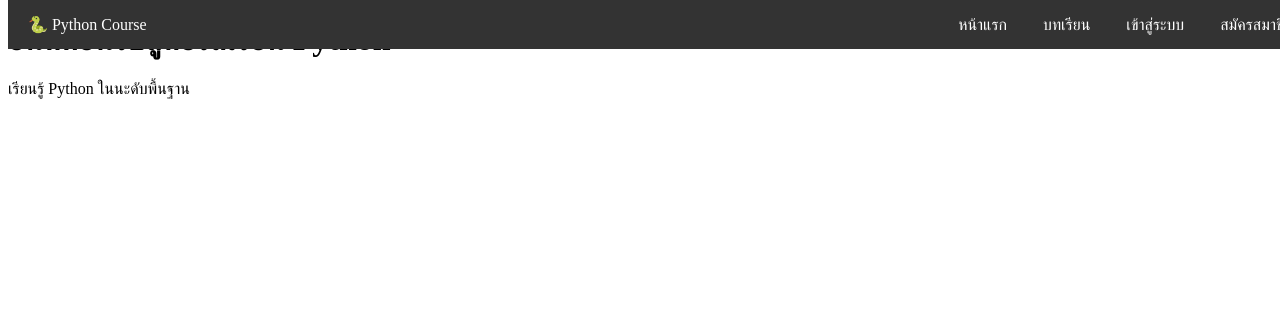
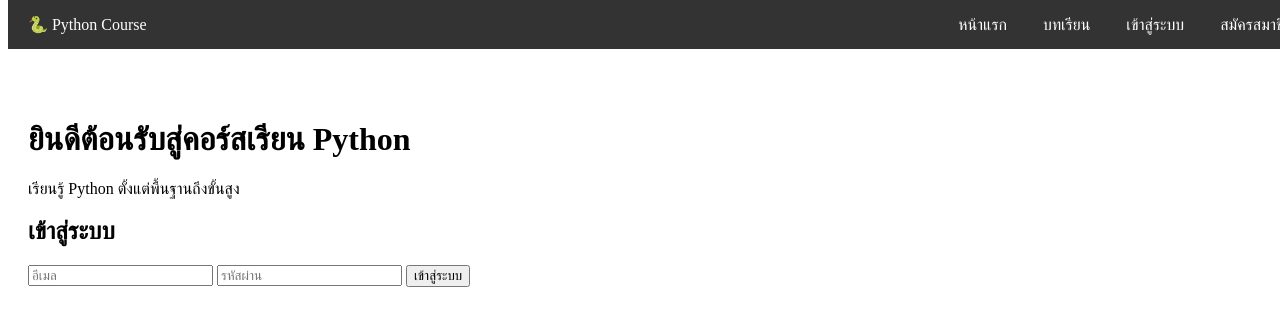
Before and after one commit to kkshaolin/my_flask, a Flask app: page / in a window 1280 px wide. Shown: the top 326 px of the page. Run offline with Flask 3, Linux system fonts and the light colour scheme.

Commit message:
add login

```diff
--- a/templates/index.html
+++ b/templates/index.html
@@ -41,8 +41,16 @@
                 <a href="#">สมัครสมาชิก</a>
             </div>
         </div>
-        <h1>ยินดีต้อนรับสู่คอร์สเรียน Python</h1>
-        <p>เรียนรู้ Python ในนะดับพื้นฐาน</p>
+        <div class="content">
+            <h1>ยินดีต้อนรับสู่คอร์สเรียน Python</h1>
+            <p>เรียนรู้ Python ตั้งแต่พื้นฐานถึงขั้นสูง</p>
+            <div class="login-box">
+                <h2>เข้าสู่ระบบ</h2>
+                <input type="text" placeholder="อีเมล">
+                <input type="password" placeholder="รหัสผ่าน">
+                <button>เข้าสู่ระบบ</button>
+            </div>
+        </div>
 
 </body>
 </html>
```
